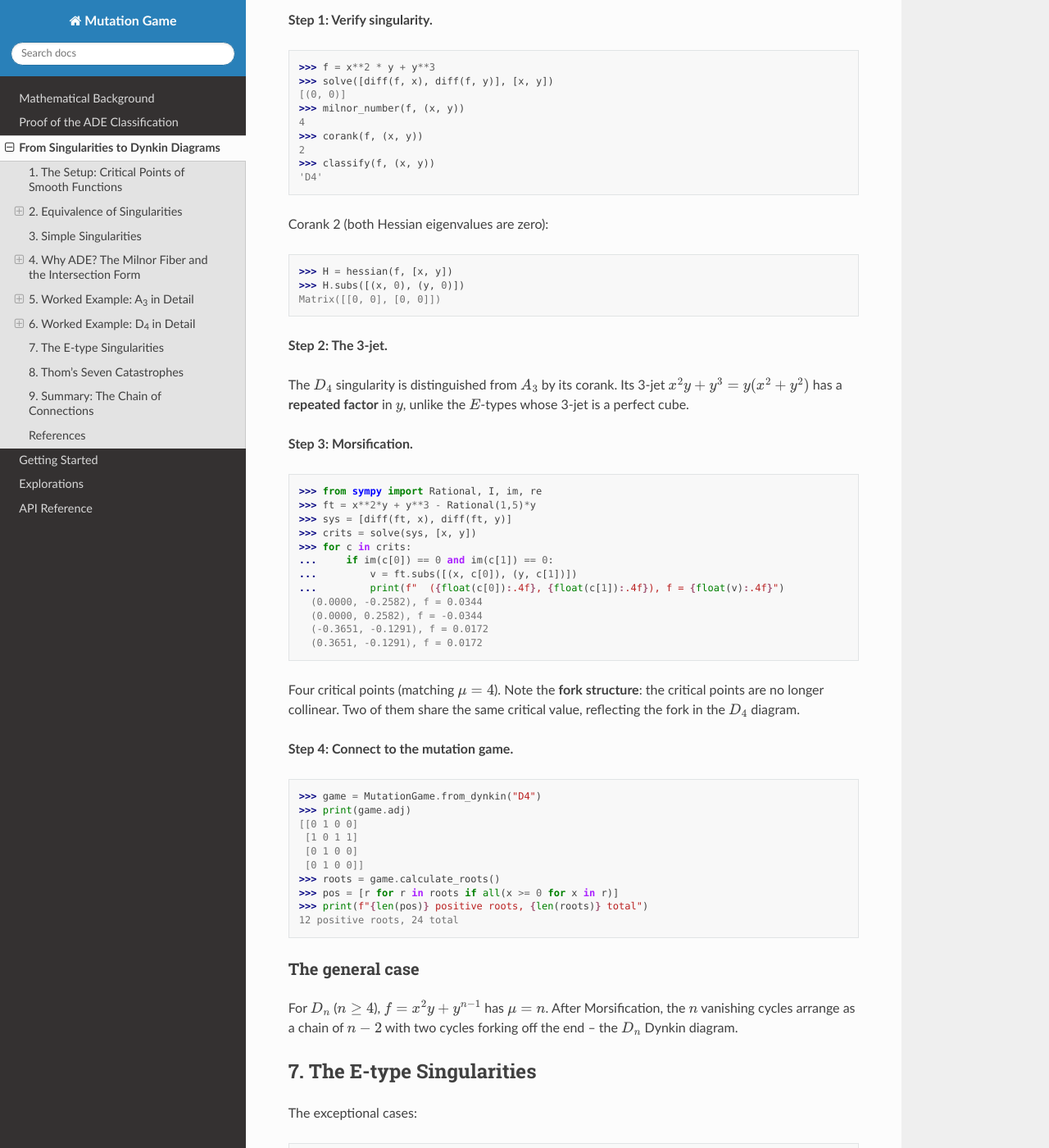
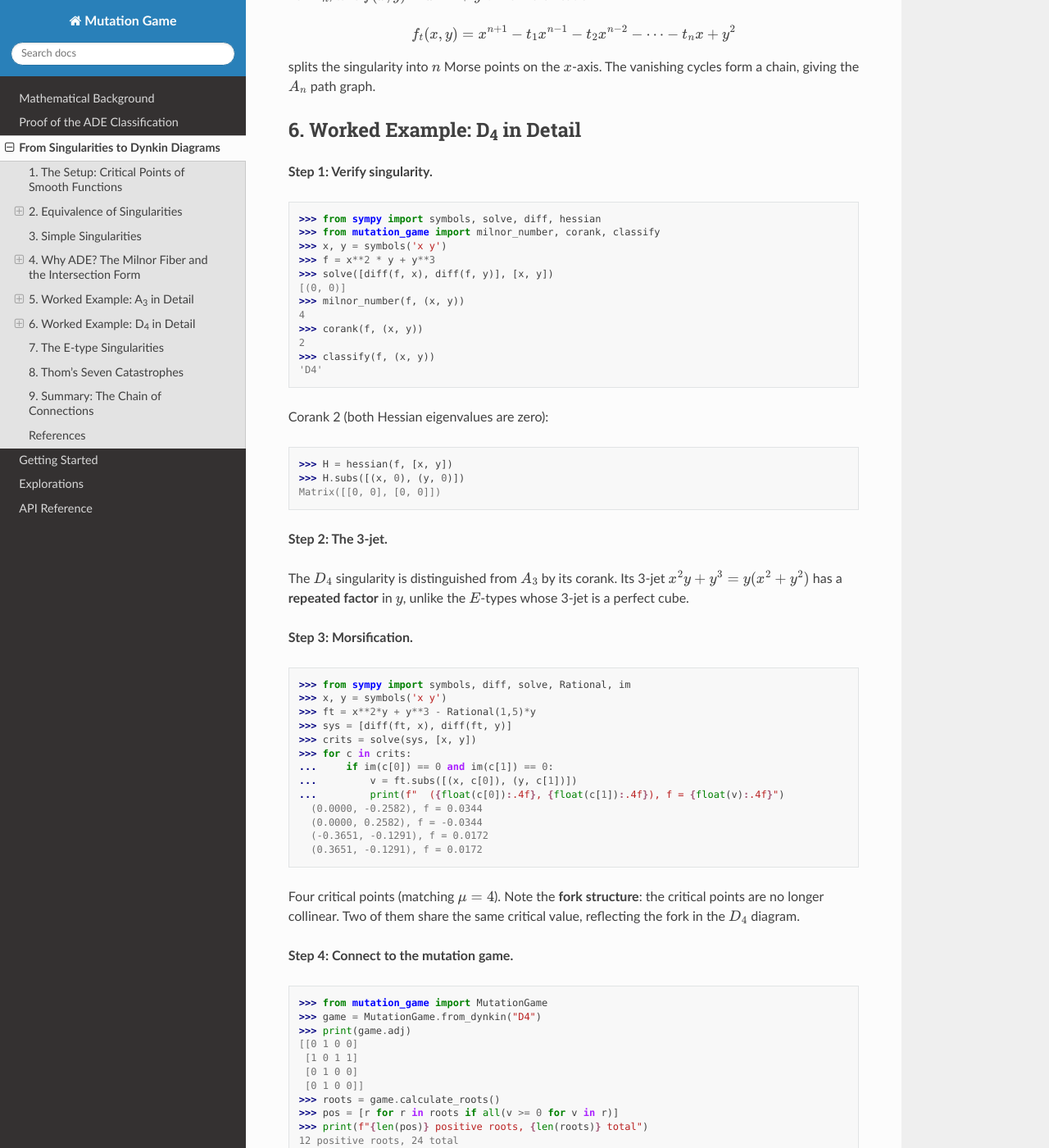
Before and after one commit to andreacortis/mutation_game, a Sphinx documentation site: the page built from docs/singularities.rst, in a window 1280 px wide and 1400 px high, scrolled down 8632 px. Shown: the whole window at 82% size. Built offline with Sphinx 7.4.7 and the Read the Docs theme 3.1.0, drawn with Linux system fonts in a browser that asks for light colours; some of the changed text lies outside the part shown.

Commit message:
Add explicit imports and symbol creation to all code blocks
Every pycon block in the singularities guide is now self-contained
with its own from sympy/mutation_game imports and symbols() calls.
Also fix x used as both sympy symbol and loop variable in list
comprehensions (renamed to v).

Co-Authored-By: Claude Opus 4.6 (1M context) <noreply@anthropic.com>

```diff
--- a/docs/singularities.rst
+++ b/docs/singularities.rst
@@ -130,6 +130,9 @@ The corank separates the families immediately:
 
 .. code-block:: pycon
 
+   >>> from sympy import symbols
+   >>> from mutation_game import corank
+   >>> x, y = symbols('x y')
    >>> corank(x**3 + y**2, (x, y))    # A2: one degenerate direction
    1
    >>> corank(x**2*y + y**3, (x, y))  # D4: two degenerate directions
@@ -154,6 +157,9 @@ The ``classify`` function automates the full classification:
 
 .. code-block:: pycon
 
+   >>> from sympy import symbols
+   >>> from mutation_game import classify
+   >>> x, y = symbols('x y')
    >>> classify(x**3 + y**2, (x, y))
    'A2'
    >>> classify(x**2*y + y**3, (x, y))
@@ -189,8 +195,9 @@ integrating from :math:`t = 0` to :math:`t = 1` gives :math:`\phi = \phi_1`.
 
 .. code-block:: pycon
 
+   >>> from sympy import symbols, expand
    >>> from mutation_game import homotopy_equivalence
-   >>> from sympy import expand
+   >>> x, y = symbols('x y')
    >>> f = x**3 + y**2
    >>> g = x**3 + 5*y**2
    >>> result = homotopy_equivalence(f, g, (x, y))
@@ -231,7 +238,9 @@ order by order via polynomial coordinate substitutions:
 
 .. code-block:: pycon
 
+   >>> from sympy import symbols
    >>> from mutation_game import jet_reduce
+   >>> x = symbols('x')
    >>> result = jet_reduce(x**3 + x**4, x, 3)
    >>> result['normal_form']
    u**3
@@ -244,7 +253,9 @@ Separates non-degenerate directions by completing the square:
 
 .. code-block:: pycon
 
+   >>> from sympy import symbols
    >>> from mutation_game import splitting_lemma
+   >>> x, y = symbols('x y')
    >>> result = splitting_lemma(x**2 + x*y**2 + y**4, (x, y))
    >>> result['quadratic_part']
    u0**2
@@ -478,7 +489,7 @@ This is exactly the negative of the intersection matrix:
 .. code-block:: pycon
 
    >>> roots = game.calculate_roots()
-   >>> pos = [r for r in roots if all(x >= 0 for x in r)]
+   >>> pos = [r for r in roots if all(v >= 0 for v in r)]
    >>> print(f"{len(pos)} positive roots, {len(roots)} total")
    6 positive roots, 12 total
 
@@ -513,6 +524,9 @@ The vanishing cycles form a chain, giving the :math:`A_n` path graph.
 
 .. code-block:: pycon
 
+   >>> from sympy import symbols, solve, diff, hessian
+   >>> from mutation_game import milnor_number, corank, classify
+   >>> x, y = symbols('x y')
    >>> f = x**2 * y + y**3
    >>> solve([diff(f, x), diff(f, y)], [x, y])
    [(0, 0)]
@@ -541,7 +555,8 @@ Its 3-jet :math:`x^2 y + y^3 = y(x^2 + y^2)` has a **repeated factor** in
 
 .. code-block:: pycon
 
-   >>> from sympy import Rational, I, im, re
+   >>> from sympy import symbols, diff, solve, Rational, im
+   >>> x, y = symbols('x y')
    >>> ft = x**2*y + y**3 - Rational(1,5)*y
    >>> sys = [diff(ft, x), diff(ft, y)]
    >>> crits = solve(sys, [x, y])
@@ -562,6 +577,7 @@ critical value, reflecting the fork in the :math:`D_4` diagram.
 
 .. code-block:: pycon
 
+   >>> from mutation_game import MutationGame
    >>> game = MutationGame.from_dynkin("D4")
    >>> print(game.adj)
    [[0 1 0 0]
@@ -569,7 +585,7 @@ critical value, reflecting the fork in the :math:`D_4` diagram.
     [0 1 0 0]
     [0 1 0 0]]
    >>> roots = game.calculate_roots()
-   >>> pos = [r for r in roots if all(x >= 0 for x in r)]
+   >>> pos = [r for r in roots if all(v >= 0 for v in r)]
    >>> print(f"{len(pos)} positive roots, {len(roots)} total")
    12 positive roots, 24 total
 
@@ -588,6 +604,9 @@ The exceptional cases:
 
 .. code-block:: pycon
 
+   >>> from sympy import symbols
+   >>> from mutation_game import milnor_number, corank, classify
+   >>> x, y = symbols('x y')
    >>> for name, f_expr in [('E6', x**3 + y**4),
    ...                       ('E7', x**3 + x*y**3),
    ...                       ('E8', x**3 + y**5)]:
```
